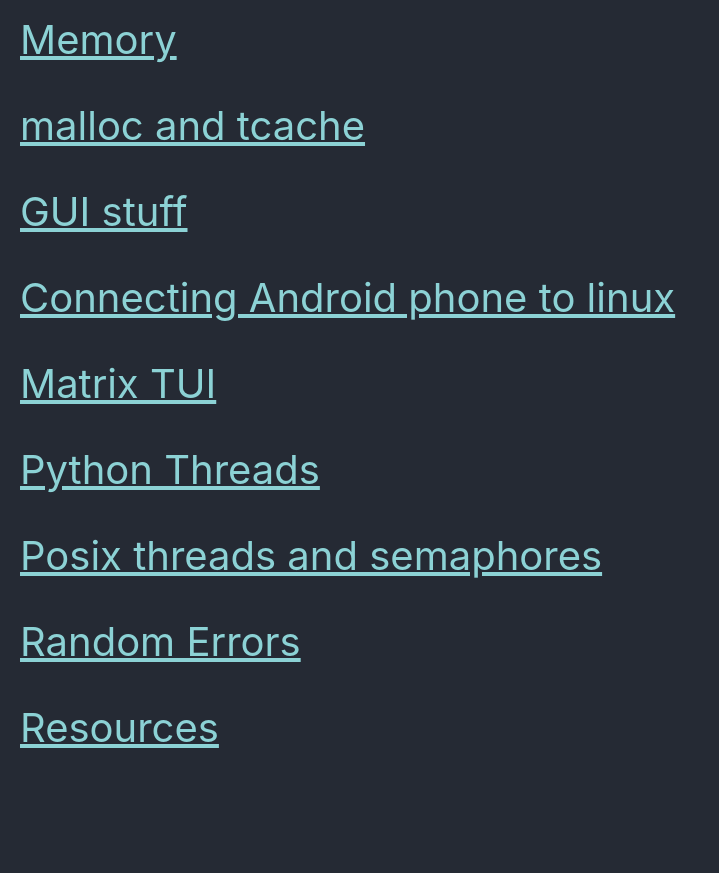
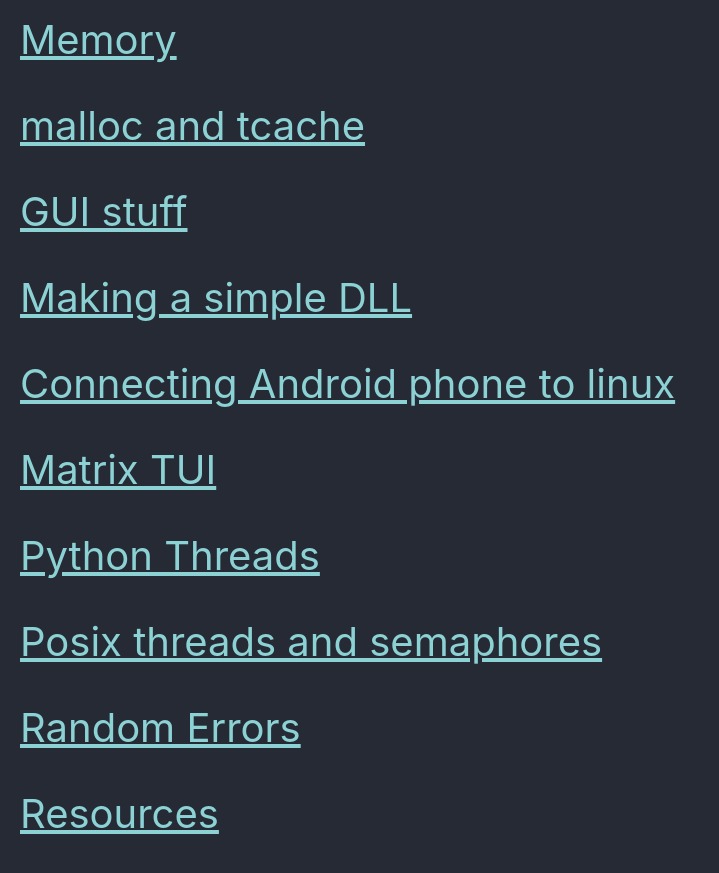
Before and after one commit to Connor-McCartney/Connor-McCartney.github.io, a Jekyll site: the page built from _pages/misc.md, in a window 1280 px wide and 900 px high, scrolled down 2344 px. Shown: the top 873 px of the window, without its empty margins (0-719 px from the left). Built offline with Jekyll 4.4.1, drawn with Linux system fonts in a browser that asks for light colours; cached includes are drawn as plain includes; before the commit the page ends 3158 px from its top, so only the background shows below that.

Commit message:
Update misc.md

```diff
--- a/_pages/misc.md
+++ b/_pages/misc.md
@@ -61,6 +61,8 @@ title: Misc
 
 <span style="font-size:2em;">   [GUI stuff](/misc/xguic)   </span>
 
+<span style="font-size:2em;">   [Making a simple DLL](/misc/dll)   </span>
+
 <span style="font-size:2em;">   [Connecting Android phone to linux](/misc/ConnectingAndroidphonetolinux)   </span>
 
 <span style="font-size:2em;">   [Matrix TUI](/misc/Matrix-TUI)   </span>
```
